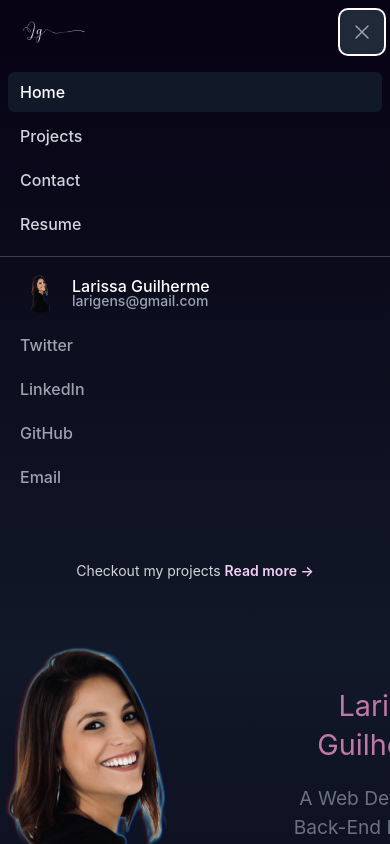
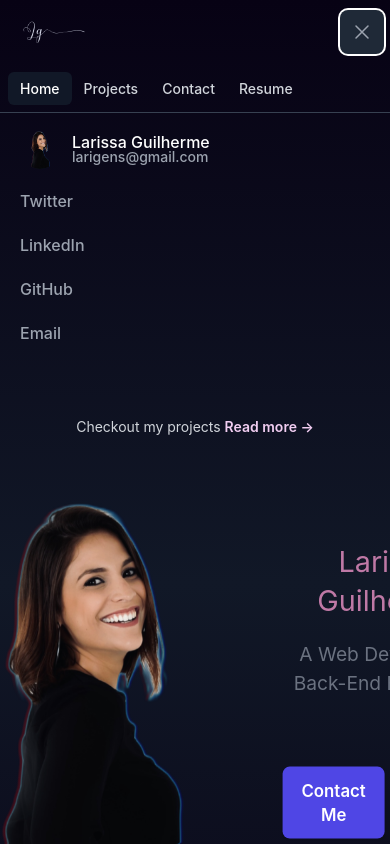
Before and after one commit to larigens/laricodes, a React (Create React App) app: page / in a window 390 px wide. Both pictures are taken after a click on the button "Open main menu". Shown: the top 844 px of the page. Built offline with nearby package versions, Linux system fonts and the light colour scheme.

Commit message:
fixing bug on nav on mobile

```diff
--- a/src/components/Header.jsx
+++ b/src/components/Header.jsx
@@ -128,16 +128,19 @@
               <div className="space-y-1 px-2 pb-3 pt-2 sm:px-3">
                 {navigation.map((item) => (
                   <Disclosure.Button
-                    key={item.name}
-                    as="a"
-                    href={item.href}
-                    className={classNames(
-                      item.current ? 'bg-gray-900 text-white' : 'text-gray-300 hover:bg-gray-700 hover:text-white',
-                      'block rounded-md px-3 py-2 text-base font-medium'
-                    )}
-                    aria-current={item.current ? 'page' : undefined}
-                  >
-                    {item.name}
+                    key={item.name}>
+                    <Link
+                      to={item.href}
+                      className={classNames(
+                        item.current
+                          ? 'bg-gray-900 text-white'
+                          : 'text-gray-300 hover:bg-gray-700 hover:text-white',
+                        'rounded-md px-3 py-2 text-sm font-medium'
+                      )}
+                      aria-current={item.current ? 'page' : undefined}
+                    >
+                      {item.name}
+                    </Link>
                   </Disclosure.Button>
                 ))}
               </div>
```
